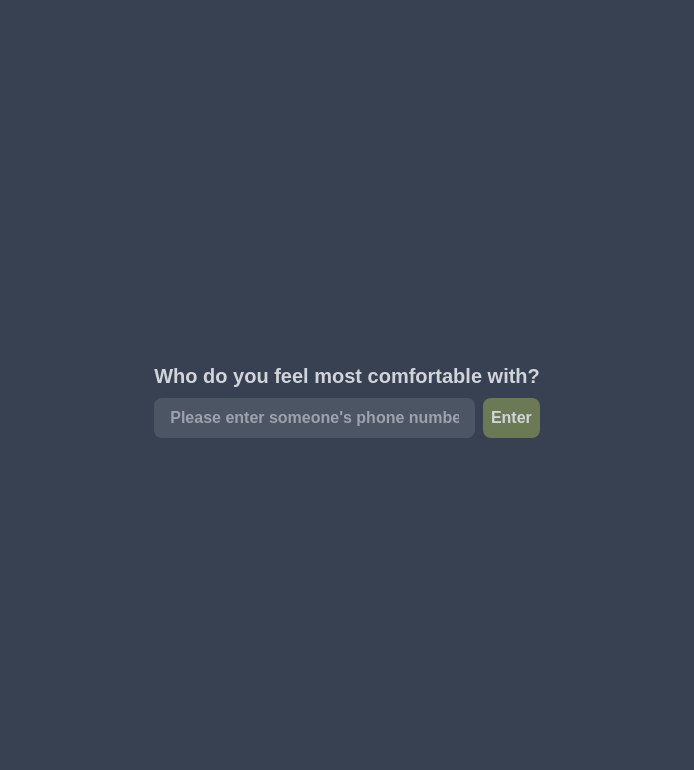
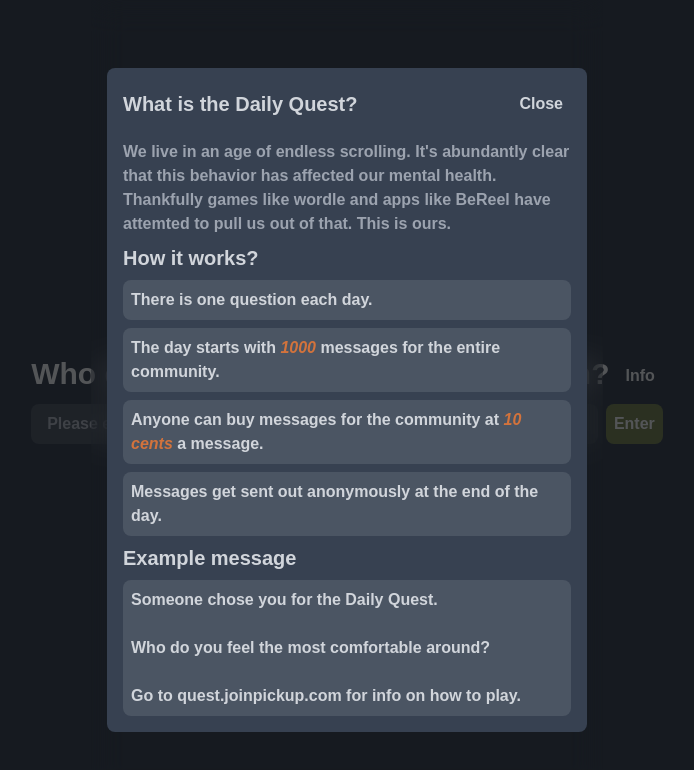
Before and after one commit to joinpickup/quest, a Next.js app in the folder code/: page / in a window 1280 px wide. Shown: the top 770 px of the page, without its empty margins (293-987 px from the left). Built offline with nearby package versions, Linux system fonts and the light colour scheme.

Commit message:
feat: add info dialog

```diff
--- a/code/pages/index.tsx
+++ b/code/pages/index.tsx
@@ -5,6 +5,7 @@ import Input from '../ACE/Input/Input'
 
 export default function Home() {
   const [phone, setPhone] = useState("")
+  const [info, setInfo] = useState(true)
   const [quest, setQuest] = useState("Who do you feel most comfortable with?")
 
   return (
@@ -16,10 +17,24 @@ export default function Home() {
         <link rel="icon" href="/favicon.ico" />
         <script defer data-domain="quest.joinpickup.com" src="https://analytics.joinpickup.com/js/script.js"></script>
       </Head>
+      {
+        info ? <InfoDialog /> : <></>
+      }
       <main className="flex h-screen w-screen justify-center items-center">
         <div className="p-4 flex flex-col space-y-2 ">
-          <div className="text-xl">
-            {quest}
+          <div className='flex space-x-2'>
+            <div className="text-3xl">
+              {quest}
+            </div>
+            <div>
+              <Button
+                click={() => {
+                  setInfo(true)
+                }}
+              >
+                <div>Info</div>
+              </Button>
+            </div>
           </div>
           <div className="flex md:flex-row flex-col space-x-0 space-y-2 md:space-y-0 md:space-x-2">
             <Input
@@ -44,4 +59,56 @@ export default function Home() {
       </main>
     </>
   )
+
+  function InfoDialog() {
+    return (
+              <div className="fixed inset-0 bg-black/60 flex w-screen items-center justify-center h-full z-50 overscroll-x-none overscroll-y-none md:inset-0 h-modal md:h-full">
+                  <div className="p-4 flex w-full h-full justify-center m-0 max-w-lg items-center backdrop-blur-lg">
+                      <div className="flex p-4 flex-col w-full relative rounded-lg bg-gray-700 space-y-4">
+                          <div className="flex items-center justify-end">
+                              <div className="flex-1 text-xl">
+                                What is the Daily Quest?
+                              </div>
+                              <Button click={() => {
+                                setInfo(false)
+                              }}>
+                                <div>Close</div>
+                              </Button>
+                          </div>
+                          <div className="flex flex-col space-y-2">
+                            <div className="text-md text-gray-400">
+                              We live in an age of endless scrolling. It{"'"}s abundantly clear
+                              that this behavior has affected our mental health. Thankfully games like wordle
+                              and apps like BeReel have attemted to pull us out of that. This is ours.
+                            </div>
+                            <div className="text-xl">
+                              How it works?
+                            </div>
+                            <ul className="flex flex-col space-y-2">
+                              <li className="rounded-lg p-2 bg-gray-600">There is one question each day.</li>
+                              <li className="rounded-lg p-2 bg-gray-600">The day starts with <span className="text-orange-500 italic">1000</span> messages for the entire community.</li>
+                              <li className="rounded-lg p-2 bg-gray-600">Anyone can buy messages for the community at <span className="text-orange-500 italic">10 cents</span> a message.</li>
+                              <li className="rounded-lg p-2 bg-gray-600">Messages get sent out anonymously at the end of the day.</li>
+                            </ul>
+                            <div className="text-xl">
+                              Example message
+                            </div>
+                            <ul className="flex flex-col space-y-2">
+                              <li className="rounded-lg p-2 bg-gray-600">
+                                Someone chose you for the Daily Quest.
+                                <br />
+                                <br />
+                                Who do you feel the most comfortable around?
+                                <br />
+                                <br />
+                                Go to quest.joinpickup.com for info on how to play.
+                              </li>
+                            </ul>
+                          </div>
+                      </div>
+                  </div>
+              </div>
+    )
+  }
+
 }
```
